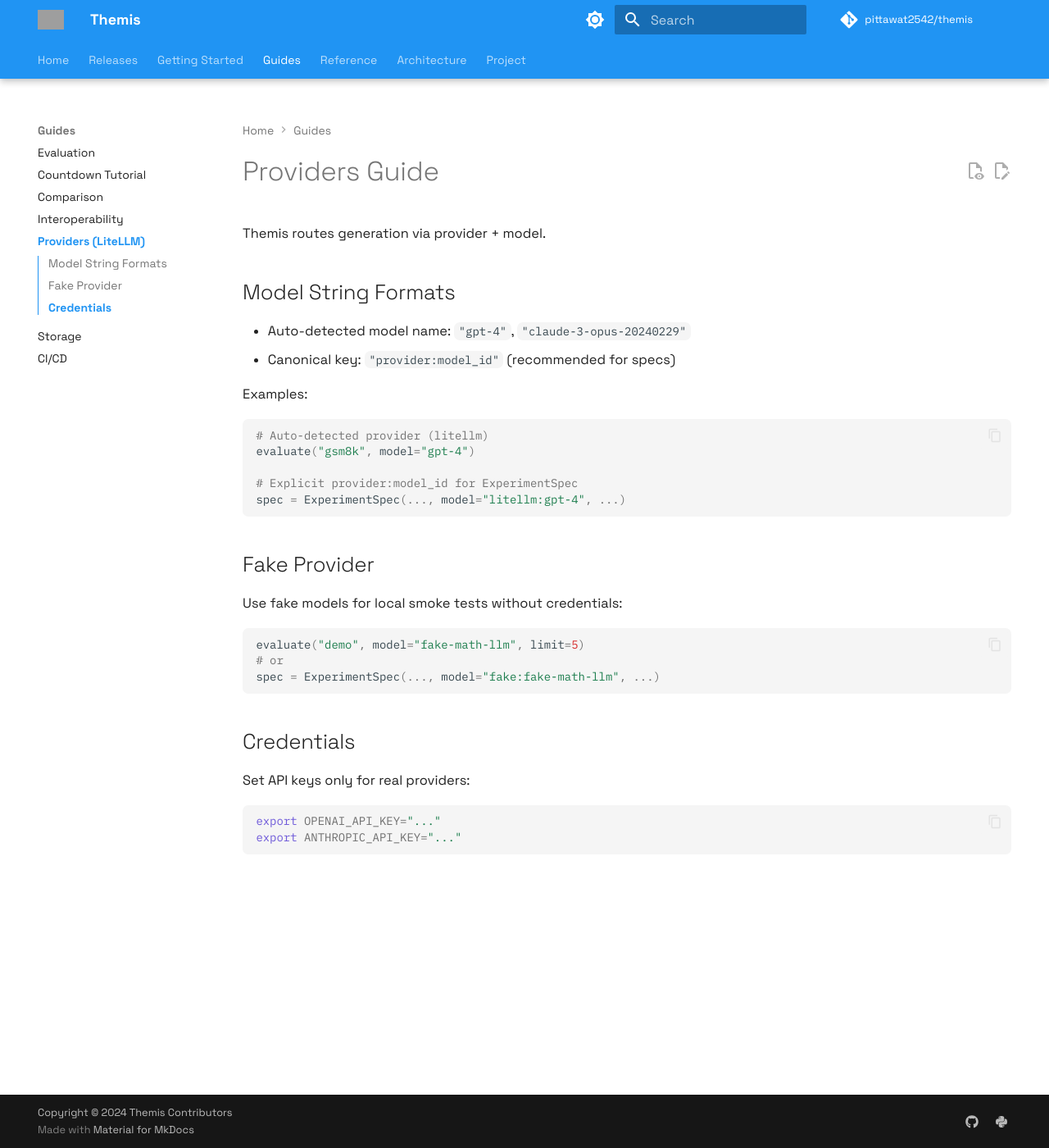
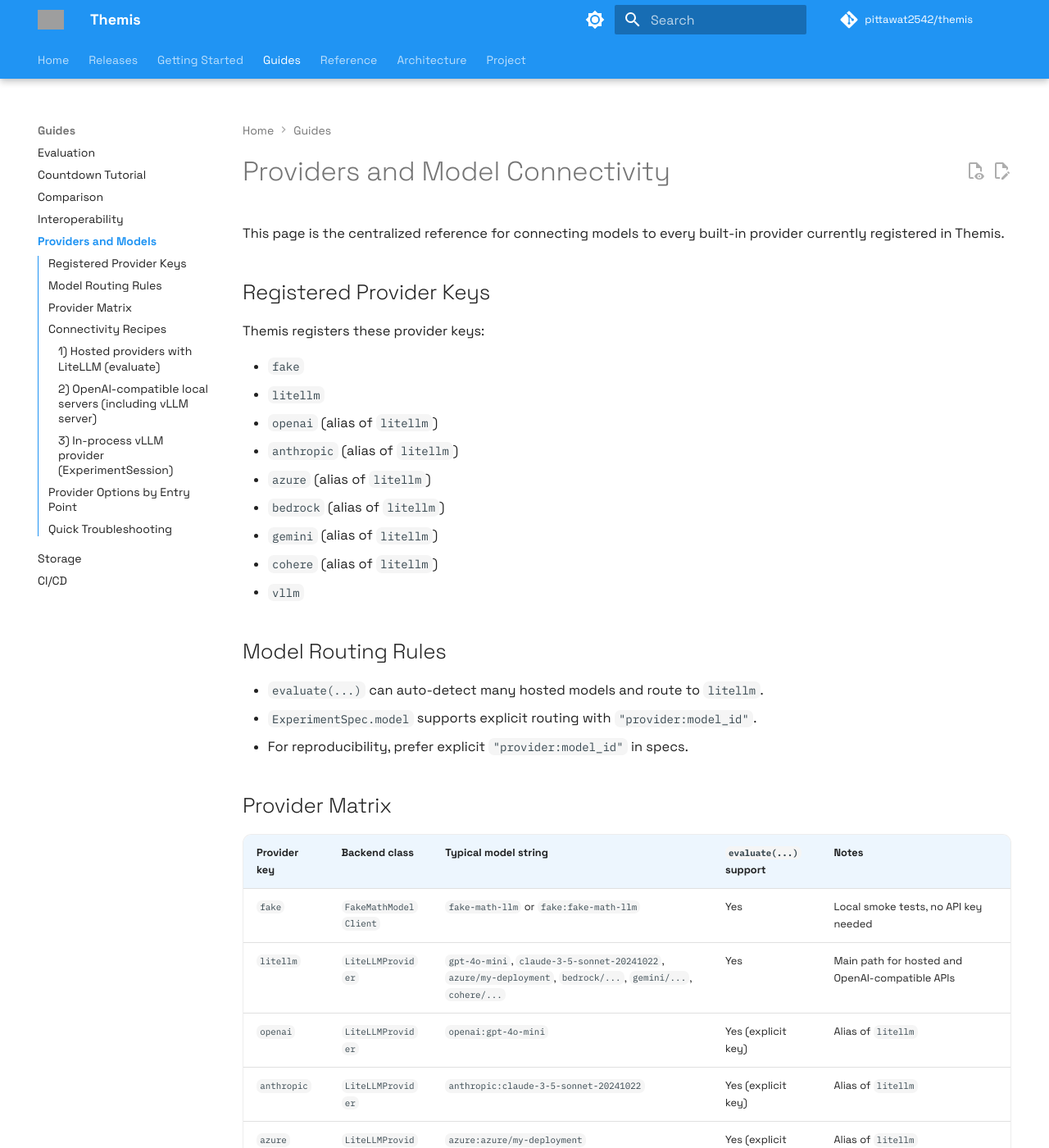
Before and after one commit to Pittawat2542/themis, an MkDocs documentation site: the page built from docs/guides/providers.md, in a window 1280 px wide and 1400 px high. Shown: the whole window at 82% size. Built offline with MkDocs 1.6.1 and Material for MkDocs 9.7.7, drawn with Linux system fonts in a browser that asks for light colours; comment, search, counter and statistics services are not loaded; the version menu is left out; some of the changed text lies outside the part shown; grey boxes are pictures that could not be loaded.

Commit message:
Centralize provider and model connectivity docs

````diff
--- a/docs/guides/providers.md
+++ b/docs/guides/providers.md
@@ -1,37 +1,136 @@
-# Providers Guide
+# Providers and Model Connectivity
 
-Themis routes generation via provider + model.
+This page is the centralized reference for connecting models to every built-in
+provider currently registered in Themis.
 
-## Model String Formats
+## Registered Provider Keys
 
-- Auto-detected model name: `"gpt-4"`, `"claude-3-opus-20240229"`
-- Canonical key: `"provider:model_id"` (recommended for specs)
+Themis registers these provider keys:
 
-Examples:
+- `fake`
+- `litellm`
+- `openai` (alias of `litellm`)
+- `anthropic` (alias of `litellm`)
+- `azure` (alias of `litellm`)
+- `bedrock` (alias of `litellm`)
+- `gemini` (alias of `litellm`)
+- `cohere` (alias of `litellm`)
+- `vllm`
+
+## Model Routing Rules
+
+- `evaluate(...)` can auto-detect many hosted models and route to `litellm`.
+- `ExperimentSpec.model` supports explicit routing with `"provider:model_id"`.
+- For reproducibility, prefer explicit `"provider:model_id"` in specs.
+
+## Provider Matrix
+
+| Provider key | Backend class | Typical model string | `evaluate(...)` support | Notes |
+| --- | --- | --- | --- | --- |
+| `fake` | `FakeMathModelClient` | `fake-math-llm` or `fake:fake-math-llm` | Yes | Local smoke tests, no API key needed |
+| `litellm` | `LiteLLMProvider` | `gpt-4o-mini`, `claude-3-5-sonnet-20241022`, `azure/my-deployment`, `bedrock/...`, `gemini/...`, `cohere/...` | Yes | Main path for hosted and OpenAI-compatible APIs |
+| `openai` | `LiteLLMProvider` | `openai:gpt-4o-mini` | Yes (explicit key) | Alias of `litellm` |
+| `anthropic` | `LiteLLMProvider` | `anthropic:claude-3-5-sonnet-20241022` | Yes (explicit key) | Alias of `litellm` |
+| `azure` | `LiteLLMProvider` | `azure:azure/my-deployment` | Yes (explicit key) | Alias of `litellm` |
+| `bedrock` | `LiteLLMProvider` | `bedrock:bedrock/anthropic.claude-3-sonnet-20240229-v1:0` | Yes (explicit key) | Alias of `litellm` |
+| `gemini` | `LiteLLMProvider` | `gemini:gemini/gemini-1.5-pro` | Yes (explicit key) | Alias of `litellm` |
+| `cohere` | `LiteLLMProvider` | `cohere:cohere/command-r-plus` | Yes (explicit key) | Alias of `litellm` |
+| `vllm` | `VLLMProvider` | `vllm:meta-llama/Meta-Llama-3.1-8B-Instruct` | Use `ExperimentSession` | In-process `AsyncLLMEngine`; requires `provider_options.model` |
+
+`Specs/session` in the table means use `ExperimentSpec(..., model="provider:model_id", ...)`.
+
+## Connectivity Recipes
+
+### 1) Hosted providers with LiteLLM (`evaluate`)
 
 ```python
-# Auto-detected provider (litellm)
-evaluate("gsm8k", model="gpt-4")
+from themis import evaluate
 
-# Explicit provider:model_id for ExperimentSpec
-spec = ExperimentSpec(..., model="litellm:gpt-4", ...)
+# OpenAI
+evaluate("gsm8k", model="gpt-4o-mini", limit=20)
+
+# Anthropic
+evaluate("gsm8k", model="claude-3-5-sonnet-20241022", limit=20)
+
+# Azure OpenAI (example)
+evaluate(
+    "gsm8k",
+    model="azure/my-gpt4o-deployment",
+    api_base="https://YOUR-RESOURCE.openai.azure.com",
+    api_version="2024-02-01",
+    api_key="YOUR_AZURE_KEY",
+    limit=20,
+)
 ```
 
-## Fake Provider
+### 2) OpenAI-compatible local servers (including vLLM server)
 
-Use fake models for local smoke tests without credentials:
+Use this when vLLM runs as an HTTP server.
 
 ```python
-evaluate("demo", model="fake-math-llm", limit=5)
-# or
-spec = ExperimentSpec(..., model="fake:fake-math-llm", ...)
+from themis import evaluate
+
+report = evaluate(
+    "demo",
+    model="openai/meta-llama/Meta-Llama-3.1-8B-Instruct",
+    api_base="http://127.0.0.1:8000/v1",
+    api_key="dummy",
+    limit=20,
+)
 ```
 
-## Credentials
+### 3) In-process vLLM provider (`ExperimentSession`)
 
-Set API keys only for real providers:
+Use this when you want Themis to run vLLM directly via `AsyncLLMEngine`.
 
-```bash
-export OPENAI_API_KEY="..."
-export ANTHROPIC_API_KEY="..."
+```python
+from themis.evaluation.metric_pipeline import MetricPipeline
+from themis.presets import get_benchmark_preset
+from themis.session import ExperimentSession
+from themis.specs import ExecutionSpec, ExperimentSpec, StorageSpec
+
+model_id = "meta-llama/Meta-Llama-3.1-8B-Instruct"
+preset = get_benchmark_preset("demo")
+pipeline = MetricPipeline(extractor=preset.extractor, metrics=preset.metrics)
+
+spec = ExperimentSpec(
+    dataset=preset.load_dataset(limit=20),
+    prompt=preset.prompt_template.template,
+    model=f"vllm:{model_id}",
+    provider_options={
+        "model": model_id,               # required
+        "tensor_parallel_size": 1,       # optional
+        "max_parallel": 2,               # optional
+        "engine_kwargs": {},             # optional
+    },
+    sampling={"temperature": 0.0, "top_p": 0.95, "max_tokens": 256},
+    pipeline=pipeline,
+    run_id="demo-vllm-inprocess",
+    dataset_id_field=preset.dataset_id_field,
+    reference_field=preset.reference_field,
+    metadata_fields=preset.metadata_fields,
+)
+
+report = ExperimentSession().run(
+    spec,
+    execution=ExecutionSpec(workers=2),
+    storage=StorageSpec(path=".cache/experiments", cache=True),
+)
 ```
+
+## Provider Options by Entry Point
+
+- `evaluate(...)` accepts a limited set of provider kwargs (primarily endpoint/auth
+  and retry/timeout fields).
+- `ExperimentSpec.provider_options` passes kwargs directly to the provider
+  constructor, which is the recommended path for provider-specific tuning
+  (for example vLLM `engine_kwargs`).
+
+## Quick Troubleshooting
+
+- `RuntimeError: vLLM is not installed`:
+  - install vLLM in your environment (for example `uv add vllm`)
+- `TypeError: ... missing required keyword-only argument: 'model'` with `vllm`:
+  - add `provider_options={"model": "<your-model-id>"}` in `ExperimentSpec`
+- Hosted model auth errors:
+  - confirm `api_key`/env vars and endpoint (`api_base`) are correct
--- a/mkdocs.yml
+++ b/mkdocs.yml
@@ -126,7 +126,7 @@
       - Countdown Tutorial: guides/countdown-tutorial.md
       - Comparison: guides/comparison.md
       - Interoperability: guides/interoperability.md
-      - Providers (LiteLLM): guides/providers.md
+      - Providers and Models: guides/providers.md
       - Storage: guides/storage.md
       - CI/CD: guides/ci-cd.md
 
````
Also changed, not shown: docs/getting-started/concepts.md (+4 -1 lines).
